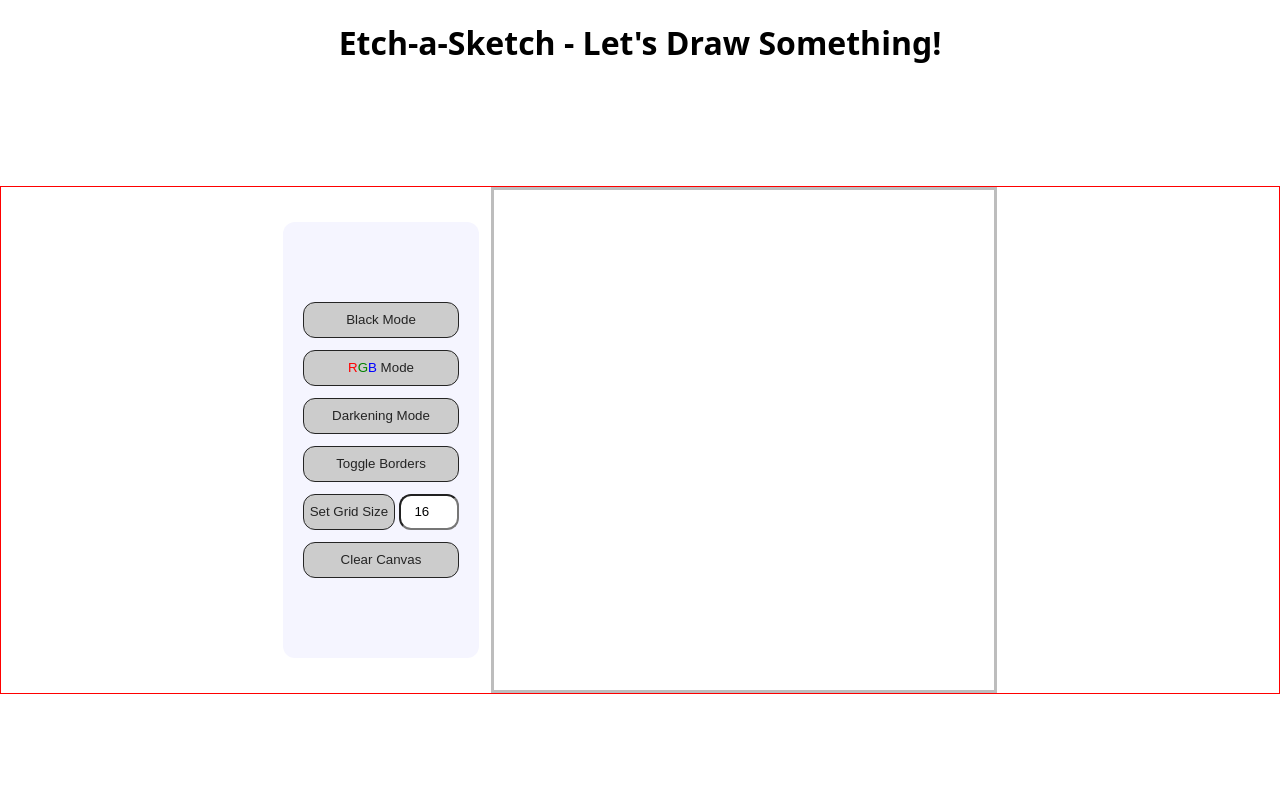
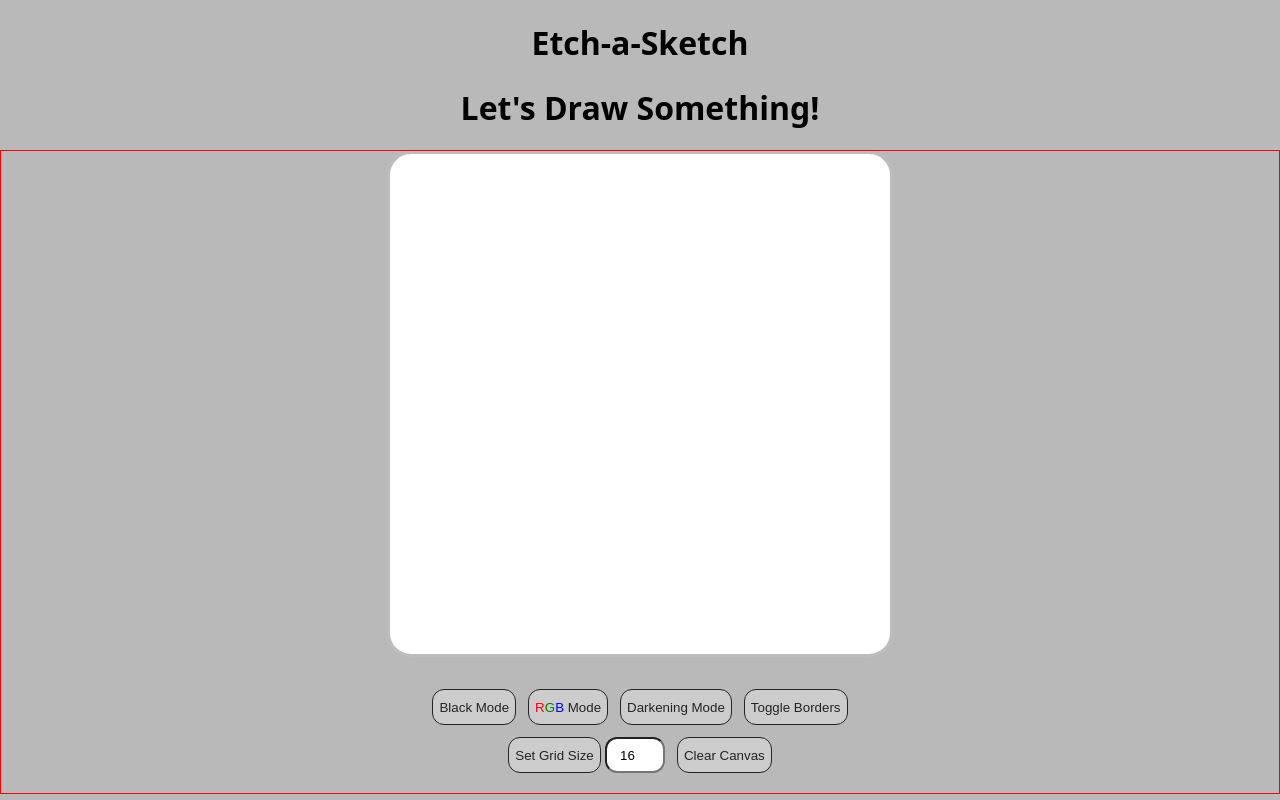
Before and after one commit to dziubenzo/odin-etch-a-sketch, a plain HTML site: page index.html in a window 1280 px wide. Drawn offline with Linux system fonts and the light colour scheme.

Commit message:
Work on website layout

```diff
--- a/css/styles.css
+++ b/css/styles.css
@@ -6,9 +6,9 @@ body {
   flex-direction: column;
   justify-content: flex-start;
   box-sizing: border-box;
-  gap: 100px;
   font-family: system-ui, -apple-system, BlinkMacSystemFont, 'Segoe UI', Roboto,
     Oxygen, Ubuntu, Cantarell, 'Open Sans', 'Helvetica Neue', sans-serif;
+  background-color: rgb(185, 185, 185);
 }
 
 .header {
@@ -19,17 +19,20 @@ body {
 .content {
   border: 1px solid red;
   display: flex;
+  flex-direction: column;
   justify-content: center;
   align-items: center;
   gap: 12px;
 }
 
 .sketch-box {
+  background-color: white;
   width: 500px;
   height: 500px;
   border: 3px solid rgb(189, 189, 189);
   display: flex;
   flex-wrap: wrap;
+  border-radius: 24px;
 }
 
 .grid-square {
@@ -46,10 +49,14 @@ body {
 
 .controls {
   display: flex;
-  flex-direction: column;
+  flex-wrap: wrap;
+  align-items: center;
+  justify-content: center;
   gap: 12px;
-  padding: 80px 20px;
-  background-color: rgb(245, 245, 255);
+  box-sizing: border-box;
+  width: 500px;
+  padding: 20px 20px;
+  background-color: rgb(185, 185, 185);
   border-radius: 12px;
 }
 
--- a/index.html
+++ b/index.html
@@ -9,9 +9,11 @@
   </head>
   <body>
     <div class="header">
-      <h1>Etch-a-Sketch - Let's Draw Something!</h1>
+      <h1>Etch-a-Sketch</h1>
+      <h1>Let's Draw Something!</h1>
     </div>
     <div class="content">
+      <div class="sketch-box"></div>
       <div class="controls">
         <button class="black-mode-button">Black Mode</button>
         <button class="rgb-mode-button">
@@ -34,7 +36,6 @@
         </div>
         <button class="clear-canvas-button">Clear Canvas</button>
       </div>
-      <div class="sketch-box"></div>
     </div>
   </body>
 </html>
```
